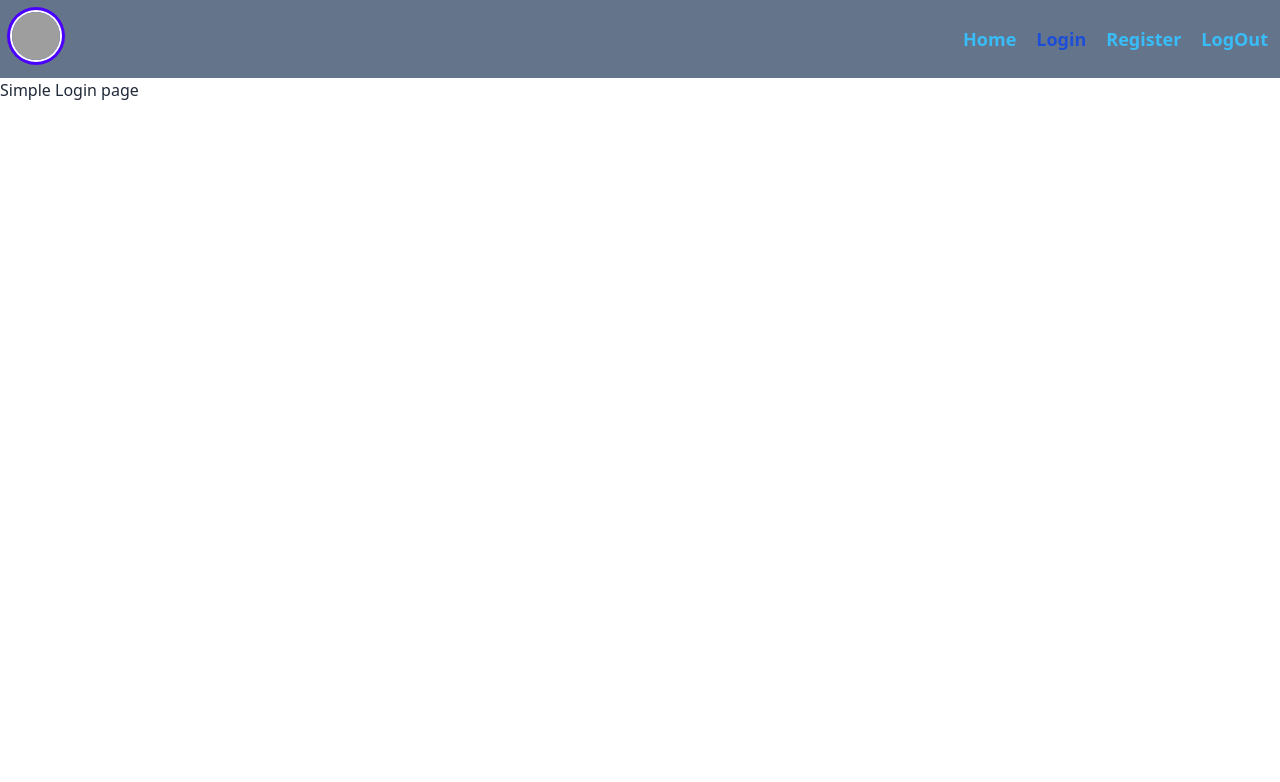
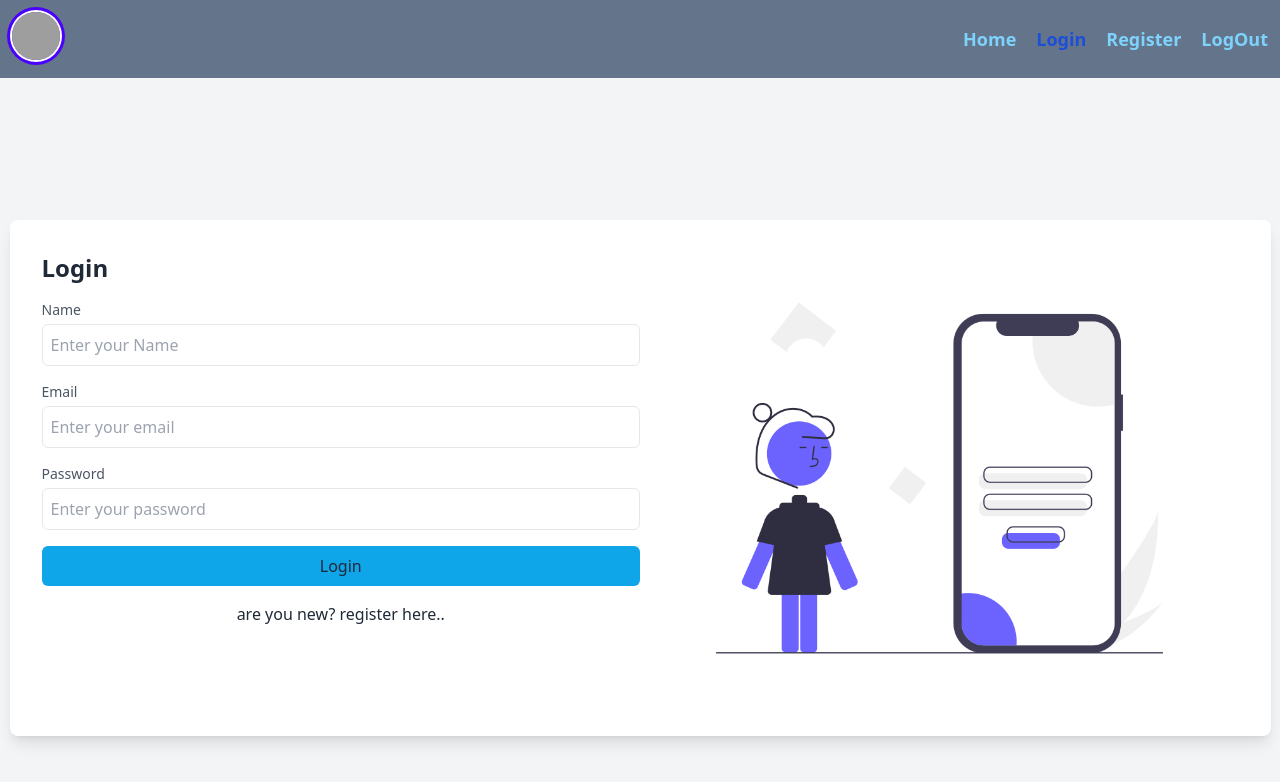
Before and after one commit to biswasbittu/simple-firebase-p07, a React (Vite) app: page /login in a window 1280 px wide. Shown: the top 782 px of the page. Built offline with nearby package versions, Linux system fonts and the light colour scheme; grey boxes are pictures that could not be loaded.

Commit message:
login page done

```diff
--- a/src/components/Header/Header.jsx
+++ b/src/components/Header/Header.jsx
@@ -1,5 +1,5 @@
 
-import {  NavLink } from 'react-router-dom';
+import {  Link, NavLink } from 'react-router-dom';
 
 const Header = () => {
 
@@ -9,15 +9,15 @@ const Header = () => {
     <div className=" bg-slate-500 p-3">
       <div className="container mx-auto">
         <nav className="flex items-center justify-between">
-          <div>
+          <Link to='/'>
             <div className="avatar">
               <div className="w-12 rounded-full ring ring-primary ring-offset-base-100 ring-offset-2">
                 <img src="https://daisyui.com/images/stock/photo-1534528741775-53994a69daeb.jpg" />
               </div>
             </div>
-          </div>
+          </Link>
           <div>
-            <ul className="flex gap-5 text-sky-400 text-lg font-bold">
+            <ul className="flex gap-5 text-sky-300 text-lg font-bold">
               <NavLink
                 to="/"
                 className={({isActive}) => (isActive ? "text-blue-700" : "")}
--- a/src/components/Login/Login.jsx
+++ b/src/components/Login/Login.jsx
@@ -1,10 +1,78 @@
+import { Link } from "react-router-dom";
 
 
 const Login = () => {
     return (
-        <div>
-            <h1>Simple Login page</h1>
+      <div>
+        <div className="min-h-screen bg-gray-100 flex items-center justify-center">
+          <div className="bg-white p-8 rounded-lg shadow-lg md:flex">
+            {/* Login Form */}
+            <div className="md:w-1/2">
+              <h2 className="text-2xl font-bold mb-4">Login</h2>
+              <form className="space-y-4">
+                <div>
+                  <label className="block text-sm font-medium text-gray-600">
+                    Name
+                  </label>
+                  <input
+                    type="name"
+                    name="name"
+                    className="mt-1 p-2 w-full border rounded-md"
+                    placeholder="Enter your Name"
+                    required
+                  />
+                </div>
+
+                <div>
+                  <label className="block text-sm font-medium text-gray-600">
+                    Email
+                  </label>
+                  <input
+                    type="email"
+                    name="email"
+                    className="mt-1 p-2 w-full border rounded-md"
+                    placeholder="Enter your email"
+                    required
+                  />
+                </div>
+
+                <div>
+                  <label className="block text-sm font-medium text-gray-600">
+                    Password
+                  </label>
+                  <input
+                    type="password"
+                    name="password"
+                    className="mt-1 p-2 w-full border rounded-md"
+                    placeholder="Enter your password"
+                    required
+                  />
+                </div>
+                <div>
+                  <button
+                    type="submit"
+                    className="w-full bg-sky-500  p-2 rounded-md hover:bg-sky-600 "
+                  >
+                    Login
+                  </button>
+                </div>
+                <p className="text-center">
+                  are you new? <Link to="/register" >register here..</Link>
+                </p>
+              </form>
+            </div>
+
+            {/* Image */}
+            <div className="hidden md:block md:w-1/2">
+              <img
+                src="../../../public/log-img.png"
+                alt="Login"
+                className="w-full h-full object-cover rounded-lg"
+              />
+            </div>
+          </div>
         </div>
+      </div>
     );
 };
 
```
Also changed, not shown: public/log-img.png (added), public/regis-img.png (added).
